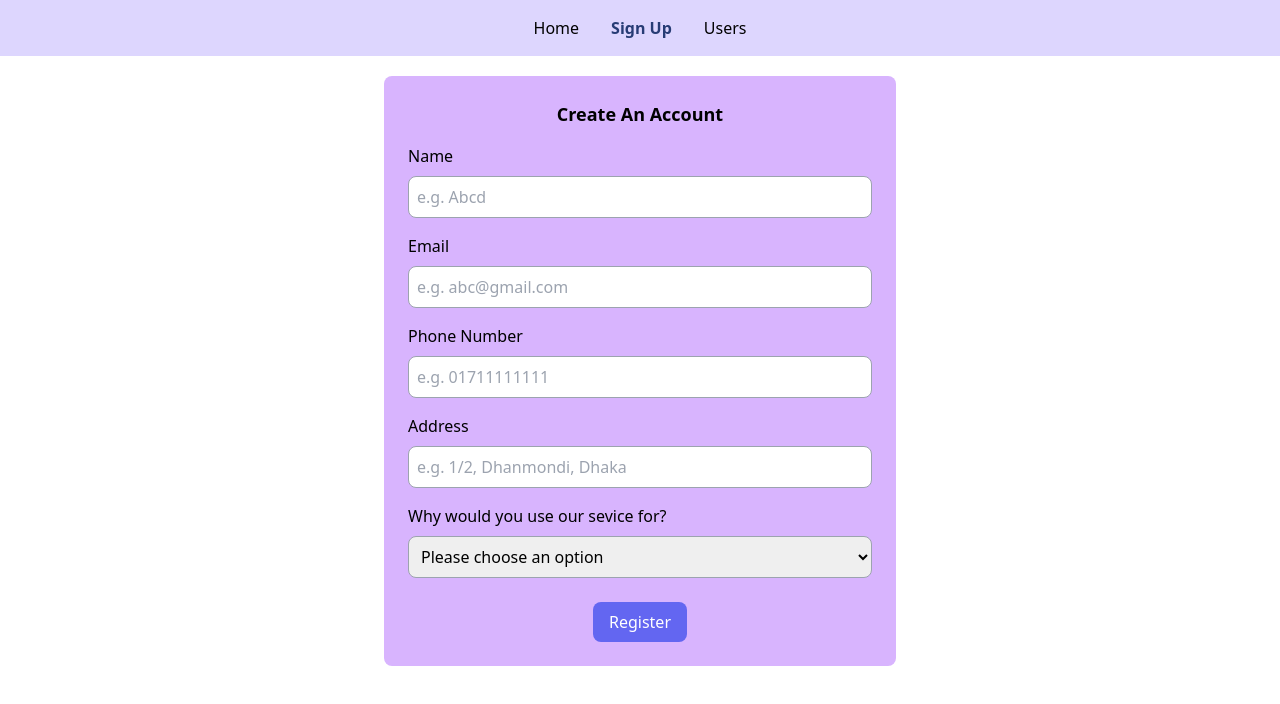
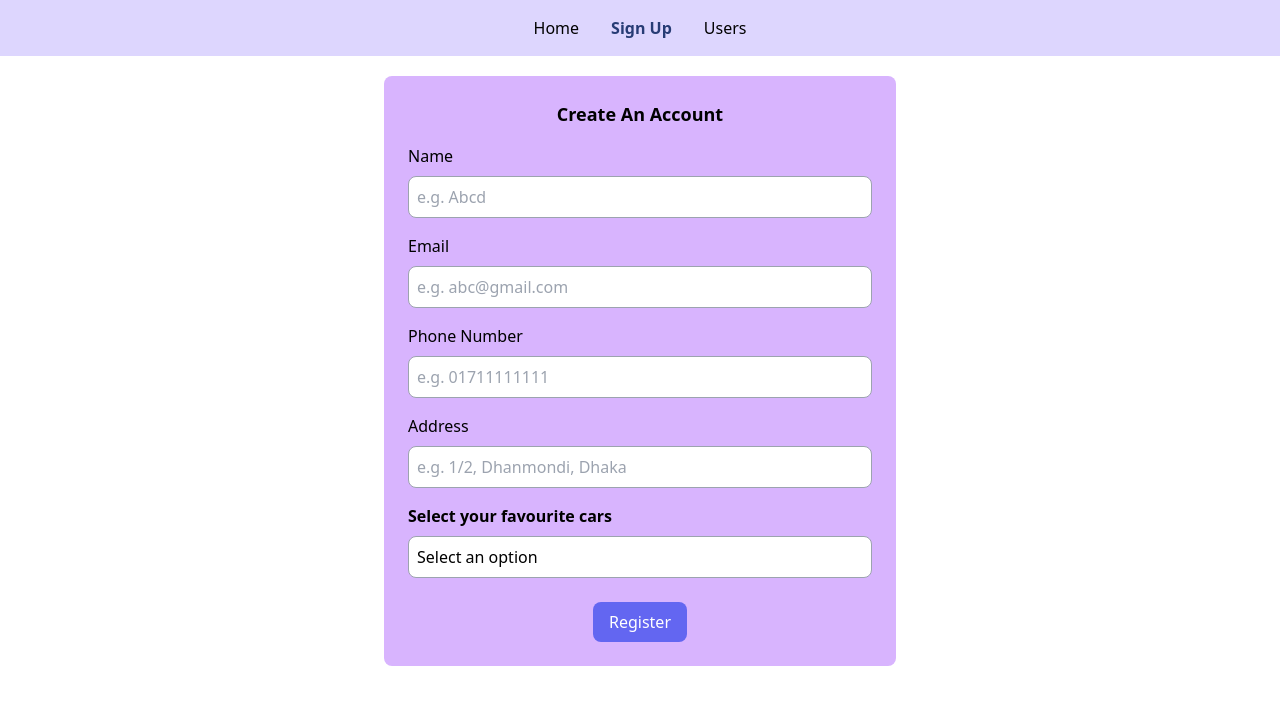
Before and after one commit to omornahid/Form-Validation-In-Vue-Js, a Vue app: page /sign-up in a window 1280 px wide. Shown: the top 704 px of the page. Built offline with nearby package versions, Linux system fonts and the light colour scheme; what @formkit/vue would draw is missing.

Commit message:
added multiselected dropdown feature

```diff
--- a/package.json
+++ b/package.json
@@ -12,6 +12,7 @@
     "@formkit/vue": "^1.0.0-beta.14",
     "firebase": "^9.16.0",
     "vue": "^3.2.45",
+    "vue-multiselect": "^2.1.7",
     "vue-router": "^4.1.6"
   },
   "devDependencies": {
--- a/src/views/FeedView.vue
+++ b/src/views/FeedView.vue
@@ -31,7 +31,7 @@ import { onMounted, ref } from "vue";
 import { collection, getDocs } from "firebase/firestore";
 import { db } from "@/firebase";
 
- const userDataStorage = ref([]);
+const userDataStorage = ref([]);
 
 onMounted(async () => {
   const querySnapshot = await getDocs(collection(db, "users"));
@@ -49,5 +49,4 @@ onMounted(async () => {
   });
   userDataStorage.value = userData;
 });
-
 </script>
--- a/src/views/HomeView.vue
+++ b/src/views/HomeView.vue
@@ -1,3 +1,3 @@
 <template>
- <h4 className="text-3xl text-center font-bold mt-16 text-pink-800">Vue 3 Assignment</h4>
+  <h1 class="text-center text-green-500 p-9 text-4xl">Assignment on Vue.js</h1>
 </template>
--- a/src/views/SignUpView.vue
+++ b/src/views/SignUpView.vue
@@ -34,9 +34,7 @@
       </div>
 
       <div class="mb-4">
-        <label class="block text-black font-medium mb-2" for="password">
-          Phone Number
-        </label>
+        <label class="block text-black font-medium mb-2"> Phone Number </label>
         <input
           class="border border-gray-400 p-2 rounded-lg w-full"
           type="text"
@@ -48,9 +46,7 @@
       </div>
 
       <div class="mb-4">
-        <label class="block text-black font-medium mb-2" for="password">
-          Address
-        </label>
+        <label class="block text-black font-medium mb-2"> Address </label>
         <input
           class="border border-gray-400 p-2 rounded-lg w-full"
           type="text"
@@ -61,19 +57,31 @@
       </div>
 
       <div class="mb-4">
-        <label class="block text-black font-medium mb-2" for="password">
-          Why would you use our sevice for?
+        <label class="block text-black mb-2 font-bold">
+          Select your favourite cars
         </label>
-        <select
-          class="border border-gray-400 p-2 rounded-lg w-full"
-          v-model="selectOption"
+        <input
+          class="border border-gray-400 p-2 rounded-lg w-full cursor-pointer"
+          type="text"
           required
-        >
-          <option value="">Please choose an option</option>
-          <option v-for="option in joinOptions" :key="option.id">
-            {{ option.value }}
-          </option>
-        </select>
+          @click="show = !show"
+          v-model="selected"
+        />
+        <ul v-if="show">
+          <li
+            class="cursor-pointer p-2.5"
+            v-for="option in options"
+            :key="option"
+            :style="{
+              backgroundColor: selectedOptions.includes(option.label)
+                ? '#7bed9f'
+                : '#dfe4ea',
+            }"
+            @click="toggleSelection(option.label)"
+          >
+            {{ option.label }}
+          </li>
+        </ul>
       </div>
 
       <div class="text-center mt-6">
@@ -89,33 +97,21 @@
 </template>
 
 <script setup>
-import { ref } from "vue";
+import { ref, computed } from "vue";
 import { useRouter } from "vue-router";
-import { collection, addDoc,getDocs } from "firebase/firestore";
-
+import { collection, addDoc, getDocs } from "firebase/firestore";
 import { db } from "../firebase";
-
 
 const name = ref("");
 const email = ref("");
 const phoneNum = ref("");
 const address = ref("");
-const selectOption = ref("");
-
 
 const emailError = ref("");
 const phoneError = ref("");
 const usernameError = ref("");
 
 const router = useRouter();
-
-const joinOptions = ref([
-  { id: 1, value: "Work" },
-  { id: 2, value: "Education" },
-  { id: 3, value: "Hobby" },
-  { id: 4, value: "Freelance" },
-  { id: 5, value: "Business" },
-]);
 
 const validateUsername = () => {
   if (name === "") {
@@ -132,8 +128,7 @@ const validateEmail = () => {
     emailError.value = "Email is required";
   } else if (!/^\w+([.-]?\w+)*@\w+([.-]?\w+)*(\.\w{2,3})+$/.test(email.value)) {
     emailError.value = "Invalid email format";
-  }
-   else {
+  } else {
     emailError.value = "";
   }
 };
@@ -156,7 +151,7 @@ const addUser = async () => {
       email: email.value,
       phone: phoneNum.value,
       address: address.value,
-      selectOption: selectOption.value,
+      selectOption: selectedOptions.value,
     });
     router.push("/feed");
     console.log("Document written with ID: ", docRef.id);
@@ -164,4 +159,29 @@ const addUser = async () => {
     console.error("Error adding document: ", e);
   }
 };
+
+const show = ref(false);
+const options = ref([
+  { label: "Audi", value: "audi" },
+  { label: "Ford ", value: "ford " },
+  { label: "Mercedes ", value: "mercedes " },
+  { label: "Cadillac", value: "cadillac" },
+]);
+const selectedOptions = ref([]);
+
+const selected = computed(() => {
+  if (selectedOptions.value.length === 0) {
+    return "Select an option";
+  }
+  return selectedOptions.value.join(", ");
+});
+
+const toggleSelection = (option) => {
+  const index = selectedOptions.value.indexOf(option);
+  if (index === -1) {
+    selectedOptions.value.push(option);
+  } else {
+    selectedOptions.value.splice(index, 1);
+  }
+};
 </script>
```
Also changed, not shown: 1 other file (tests, documents, lock files or other folders).
